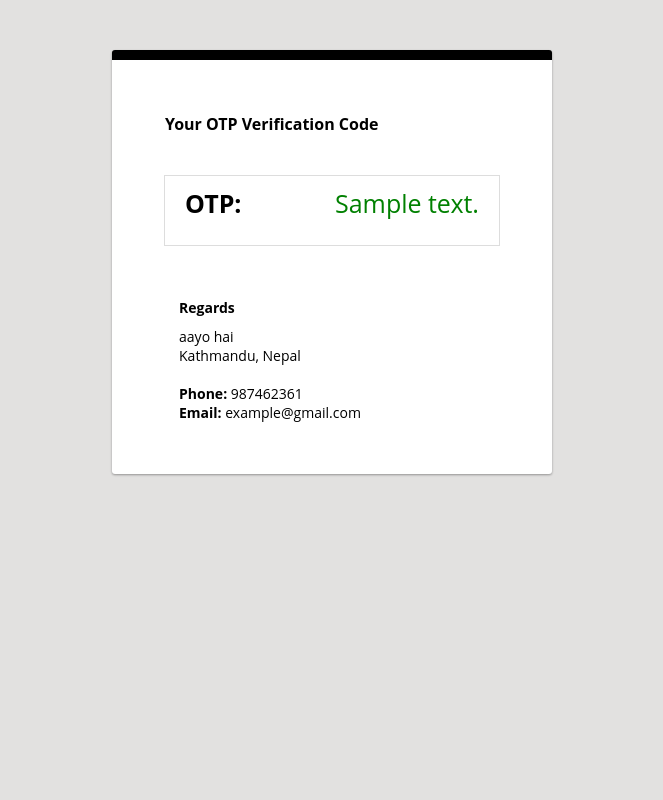
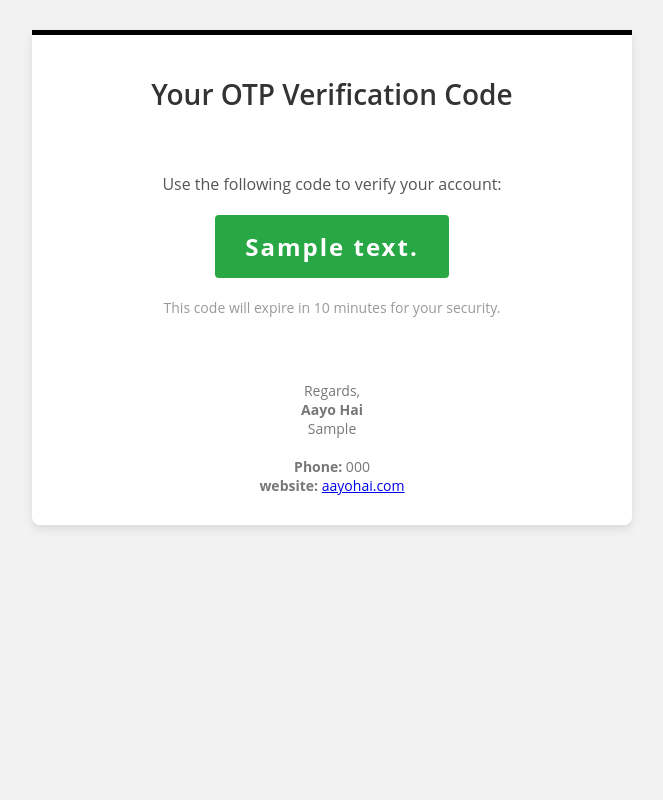
Before and after one commit to Bhubanghimire/aayohai, a Django app: template templates/email_template.html in a window 1280 px wide. Shown: the whole page, without its empty margins (308-971 px from the left). Run offline with Django 5.2, Linux system fonts and the light colour scheme; tables that the repository leaves empty hold one stand-in row (values such as "Sample post"); the template is opened without the code that fills it: values that come from a table or form of the project are taken from there, most other values are stand-ins (such as "Sample title", 1, 10 or a date in 2020); parts of the project's set-up code (start-up, migrations or seed data) failed here and were passed over.

Commit message:
email complete

```diff
--- a/accounts/views.py
+++ b/accounts/views.py
@@ -124,14 +124,12 @@ class AuthViewSet(viewsets.ViewSet):
         email = data['email']
         generated_otp = generate_otp()
         check_status = OTP.objects.filter(email=email)
-        print("status", check_status)
+        about = About.objects.first()
         if check_status.exists():
             check_status.update(otp=generated_otp)
-            print("updated", check_status)
         else:
             obj = OTP.objects.create(email=email, otp=generated_otp)
-            print("obj created", obj)
-        context = {'title': 'Otp', 'content': generated_otp}
+        context = {'title': 'Otp', 'content': generated_otp,'location':about.address if about else "Australia", 'phone': about.phone if about else "1234567890"}
         html_content = render_to_string("email_template.html", context=context)
         text_content = strip_tags(html_content)
         email = EmailMultiAlternatives('Otp for email verification', text_content, settings.DEFAULT_FROM_EMAIL, [email])
--- a/templates/email_template.html
+++ b/templates/email_template.html
@@ -1,41 +1,56 @@
-<html>
+<!DOCTYPE html>
+<html lang="en">
+<head>
+  <meta charset="UTF-8" />
+  <meta name="viewport" content="width=device-width, initial-scale=1.0" />
+  <title>Your OTP Verification Code</title>
+</head>
+<body style="margin:0; padding:0; background-color:#f2f2f2; font-family: 'Open Sans', sans-serif;">
 
-
-<body style="background-color:#e2e1e0;font-family: Open Sans, sans-serif;font-size:100%;font-weight:400;line-height:1.4;color:#000;">
-  <table style="max-width:670px;margin:50px auto 10px;background-color:#fff;padding:50px;-webkit-border-radius:3px;-moz-border-radius:3px;border-radius:3px;-webkit-box-shadow:0 1px 3px rgba(0,0,0,.12),0 1px 2px rgba(0,0,0,.24);-moz-box-shadow:0 1px 3px rgba(0,0,0,.12),0 1px 2px rgba(0,0,0,.24);box-shadow:0 1px 3px rgba(0,0,0,.12),0 1px 2px rgba(0,0,0,.24); border-top: solid 10px black;">
-    <thead>
+  <table role="presentation" cellspacing="0" cellpadding="0" border="0" width="100%" style="background-color:#f2f2f2; padding: 30px 0;">
     <tr>
-        <th style="text-align:left;">Your OTP Verification Code</th>
-
-      </tr>
-    </thead>
-    <tbody>
+      <td align="center">
+        <table role="presentation" cellspacing="0" cellpadding="0" border="0" width="100%" style="max-width: 600px; background-color: #ffffff; border-radius: 8px; box-shadow: 0 4px 10px rgba(0,0,0,0.1);">
           <tr>
-        <td style="height:35px;"></td>
-      </tr>
-      <tr>
-        <td colspan="2" style="border: solid 1px #ddd; padding:10px 20px;">
-          <p style="font-size:25px;margin:0 0 15px 0;"><span style="font-weight:bold;display:inline-block;min-width:150px">OTP:</span><b style="color:green;font-weight:normal;margin:0">{{ content }}</b></p>
-
+            <td style="padding: 40px 30px; text-align: center; border-top: 5px solid #000000;">
+              <h1 style="margin: 0; font-size: 28px; color: #333333; font-weight: 600;">
+                Your OTP Verification Code
+              </h1>
             </td>
           </tr>
 
+          <tr>
+            <td style="padding: 20px 30px; text-align: center;">
+              <p style="font-size: 16px; color: #555555; margin: 0 0 20px;">
+                Use the following code to verify your account:
+              </p>
 
+              <div style="display: inline-block; background-color: #28a745; color: #ffffff; padding: 15px 30px; font-size: 24px; font-weight: bold; letter-spacing: 2px; border-radius: 4px;">
+                {{ content }}
+              </div>
+
+              <p style="font-size: 14px; color: #999999; margin-top: 20px;">
+                This code will expire in 10 minutes for your security.
+              </p>
+            </td>
           </tr>
 
-
-      </tr>
-    </tbody>
-    <tfooter>
           <tr>
-        <td colspan="2" style="font-size:14px;padding:50px 15px 0 15px;">
-          <strong style="display:block;margin:0 0 10px 0;">Regards</strong> aayo hai<br> Kathmandu, Nepal<br><br>
-          <b>Phone:</b> 987462361<br>
-          <b>Email:</b> example@gmail.com
+            <td style="padding: 30px; font-size: 14px; color: #777777; text-align: center;">
+              <p style="margin: 0;">
+                Regards,<br/>
+                <strong>Aayo Hai</strong><br/>
+                {{location}}<br/><br/>
+                <b>Phone:</b> {{phone}}<br/>
+                <b>website:</b> <a href="https//www.aayohai.com">aayohai.com</a>
+              </p>
             </td>
           </tr>
-    </tfooter>
+
         </table>
+      </td>
+    </tr>
+  </table>
+
 </body>
-
 </html>
```
Lines whose indentation alone changed are shown as unchanged.
